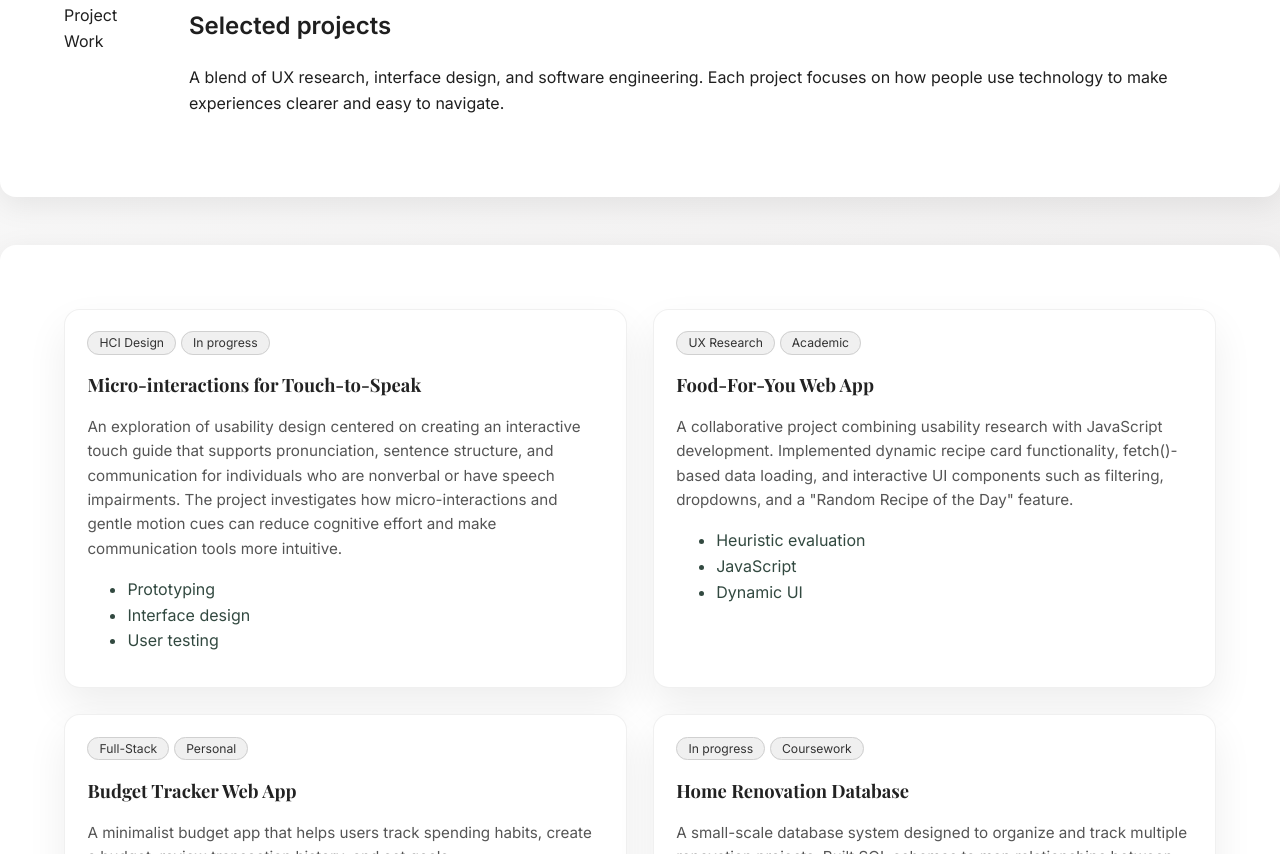
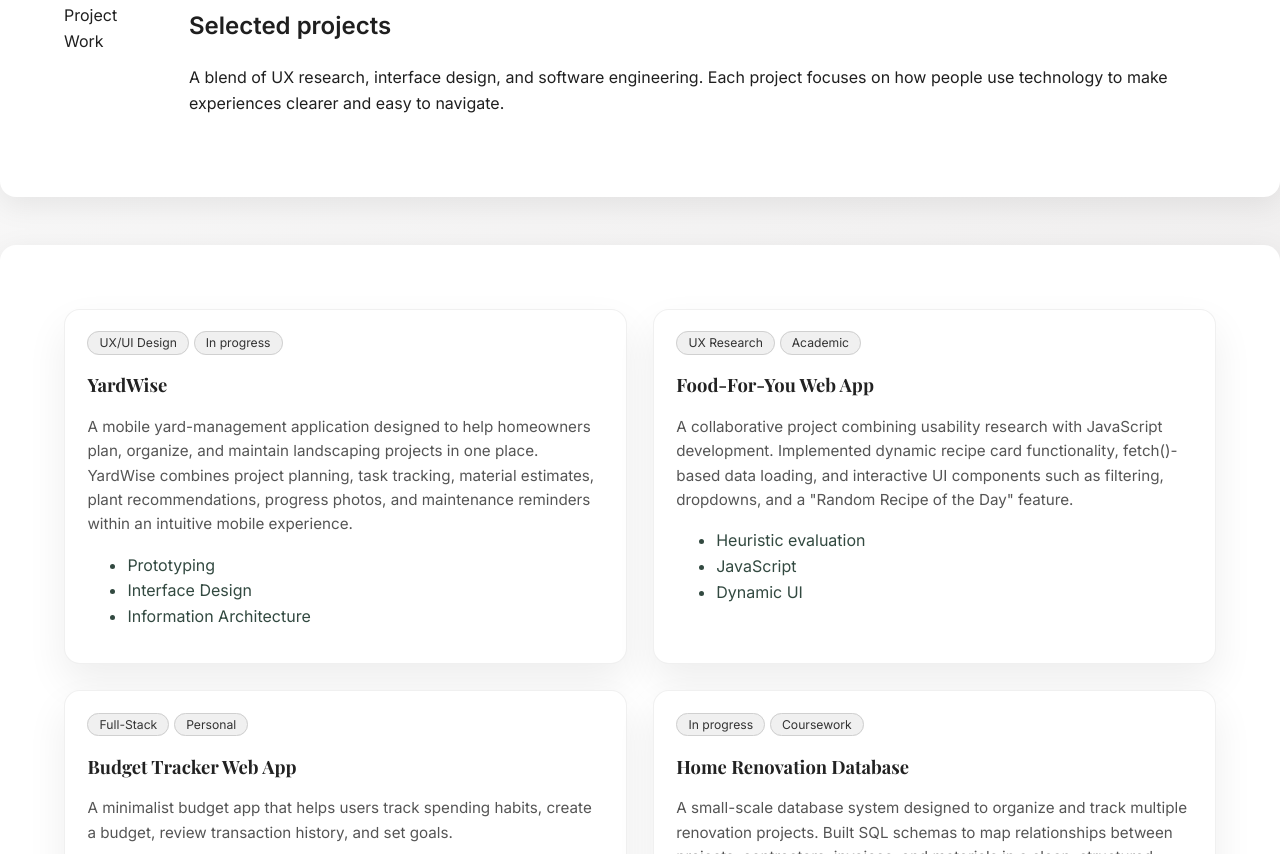
Before and after one commit to savhannab/savhannab.github.io, a website: page pages/projects.html in a window 1280 px wide. Shown: the part 379-1233 px from the top of the page. Drawn offline with nearby package versions, Linux system fonts and the light colour scheme.

Commit message:
updated in-progress project

```diff
--- a/pages/projects.html
+++ b/pages/projects.html
@@ -54,24 +54,23 @@
 
               <div class="project-content">
                 <div class="project-meta">
-                  <span class="project-pill">HCI Design</span>
+                  <span class="project-pill">UX/UI Design</span>
                   <span class="project-pill subtle">In progress</span>
                 </div>
 
-                <h2 class="project-title">Micro-interactions for Touch-to-Speak</h2>
+                <h2 class="project-title">YardWise</h2>
                 <p class="project-description">
-                  An exploration of usability design centered on creating an
-                  interactive touch guide that supports pronunciation, sentence
-                  structure, and communication for individuals who are nonverbal
-                  or have speech impairments. The project investigates how
-                  micro-interactions and gentle motion cues can reduce
-                  cognitive effort and make communication tools more intuitive.
+                A mobile yard-management application designed to help homeowners
+                  plan, organize, and maintain landscaping projects in one place.
+                  YardWise combines project planning, task tracking, material estimates,
+                  plant recommendations, progress photos, and maintenance reminders
+                  within an intuitive mobile experience.
                 </p>
 
                 <ul class="project-tags">
                   <li>Prototyping</li>
-                  <li>Interface design</li>
-                  <li>User testing</li>
+                  <li>Interface Design</li>
+                  <li>Information Architecture</li>
                 </ul>
 
               </div>
```
